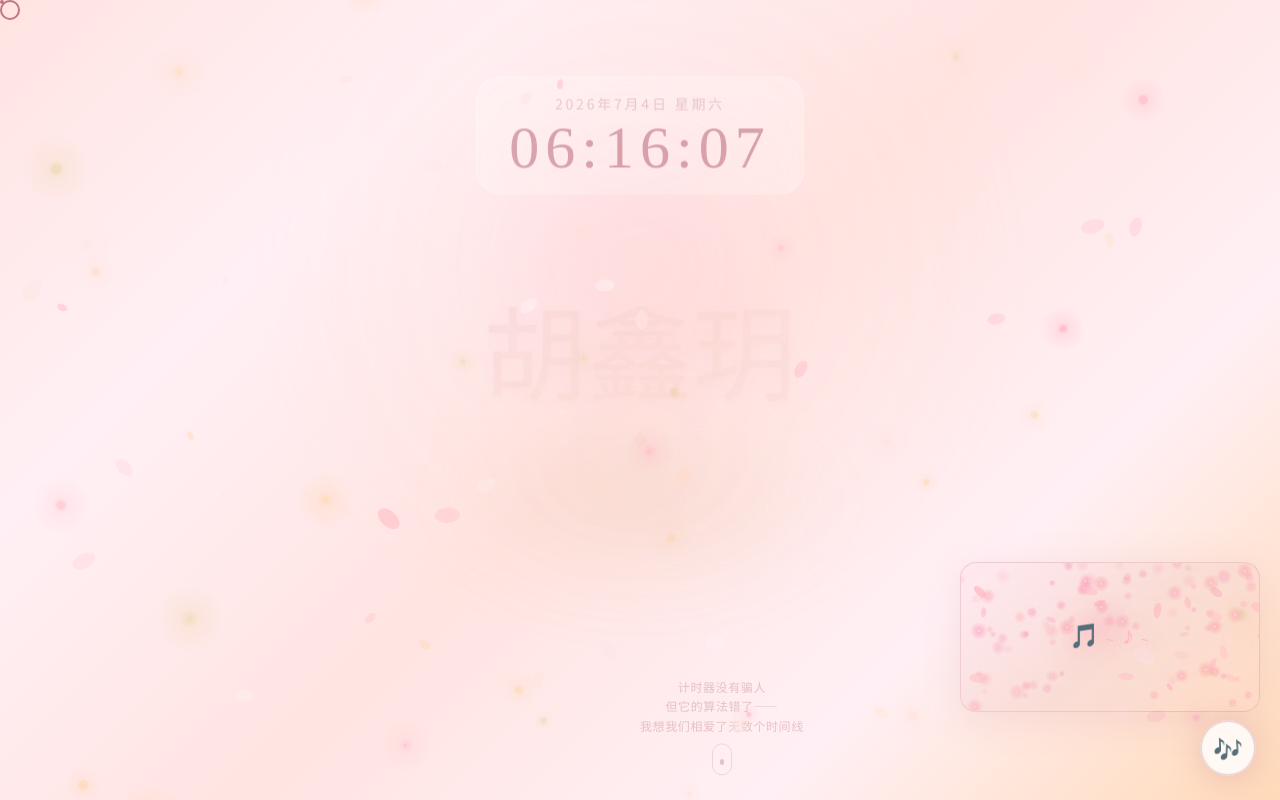
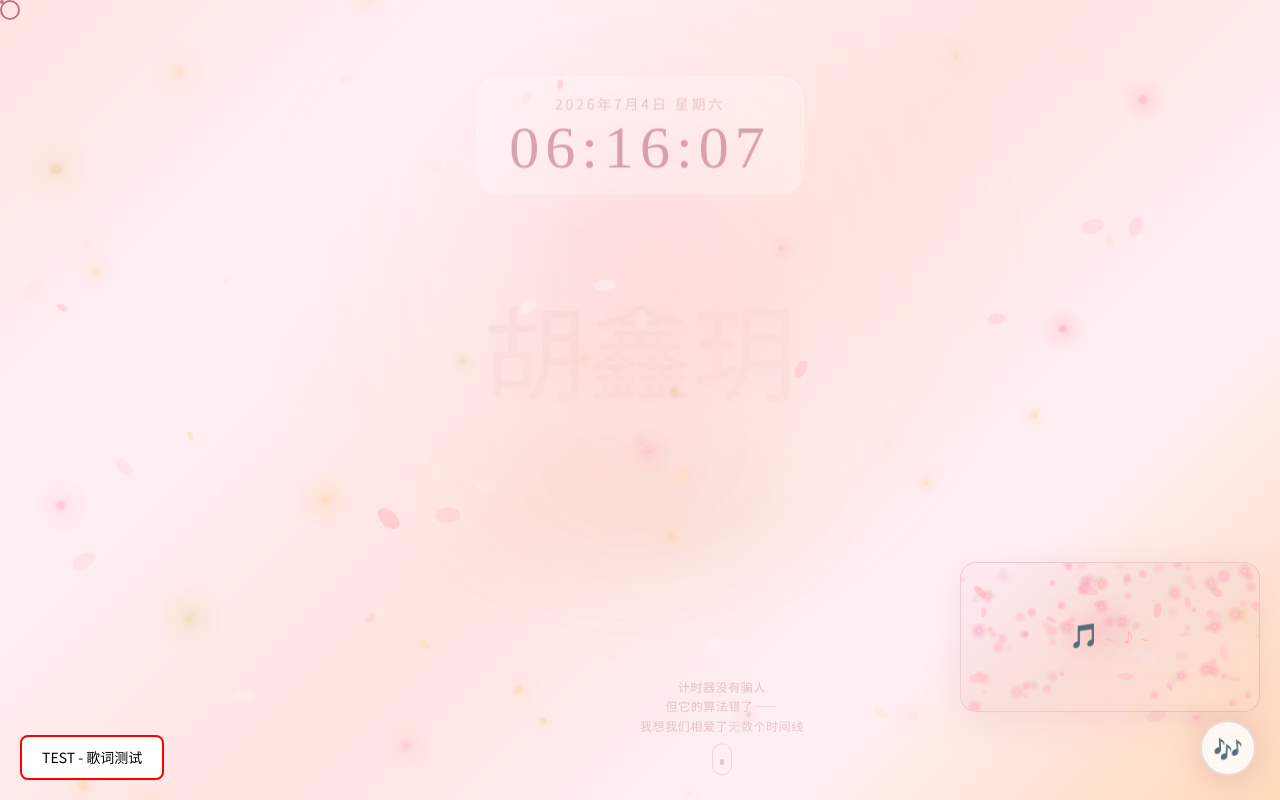
Before and after one commit to Carry-0304/love-site, a Next.js app in the folder love-site/: page / in a window 1280 px wide. Shown: the top 800 px of the page. Built offline with nearby package versions, Linux system fonts and the light colour scheme.

Commit message:
debug: 添加测试元素验证 fixed 定位

```diff
--- a/love-site/app/page.tsx
+++ b/love-site/app/page.tsx
@@ -133,6 +133,11 @@ export default function Home() {
 
       {/* Music player — outside motion.main so fixed positioning works */}
       {isLoaded && <MusicPlayer />}
+
+      {/* TEST: verify fixed positioning works */}
+      <div style={{ position: "fixed", bottom: 20, left: 20, zIndex: 99999, background: "white", padding: "10px 20px", borderRadius: 8, border: "2px solid red", fontSize: 14, color: "black" }}>
+        TEST - 歌词测试
+      </div>
     </>
   );
 }
```
